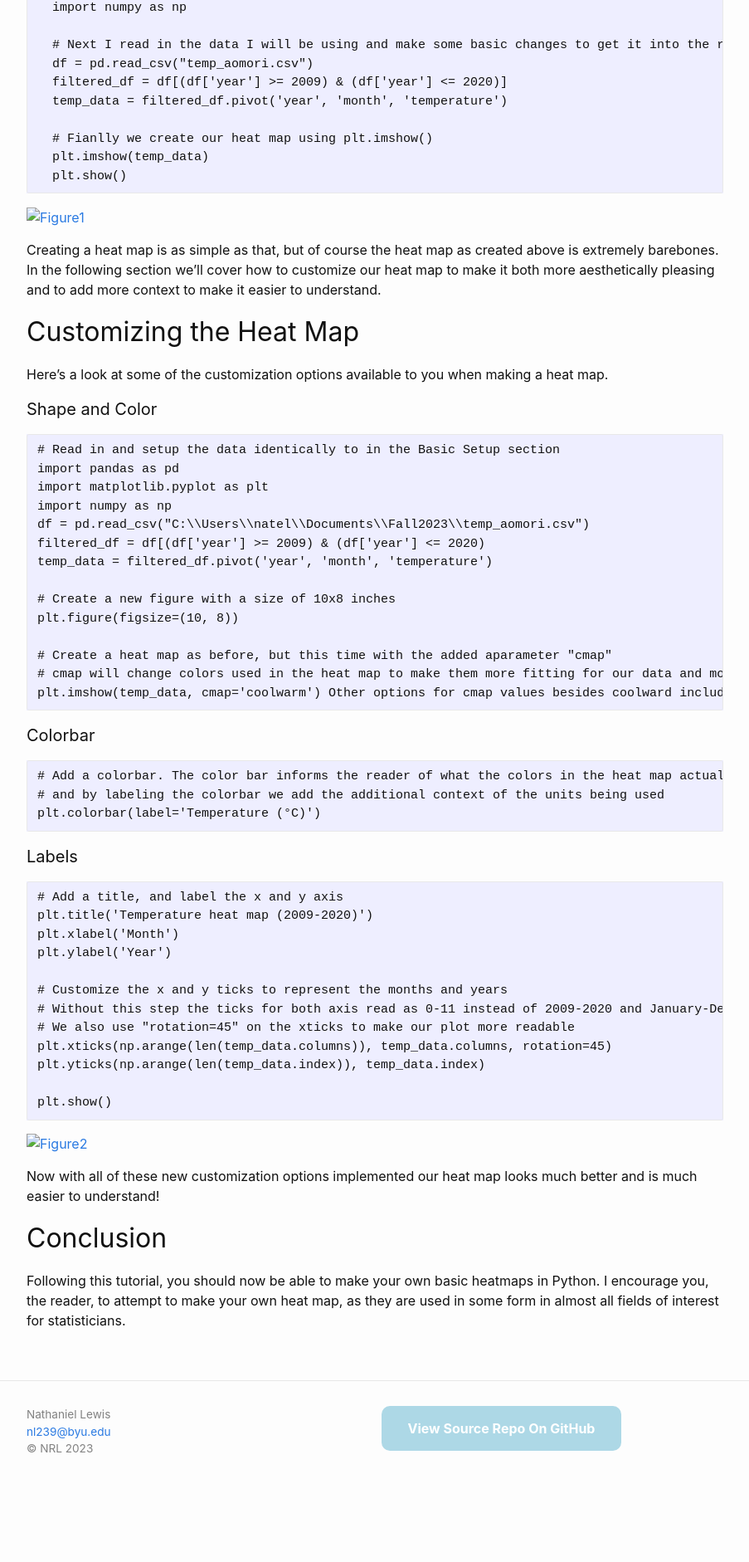
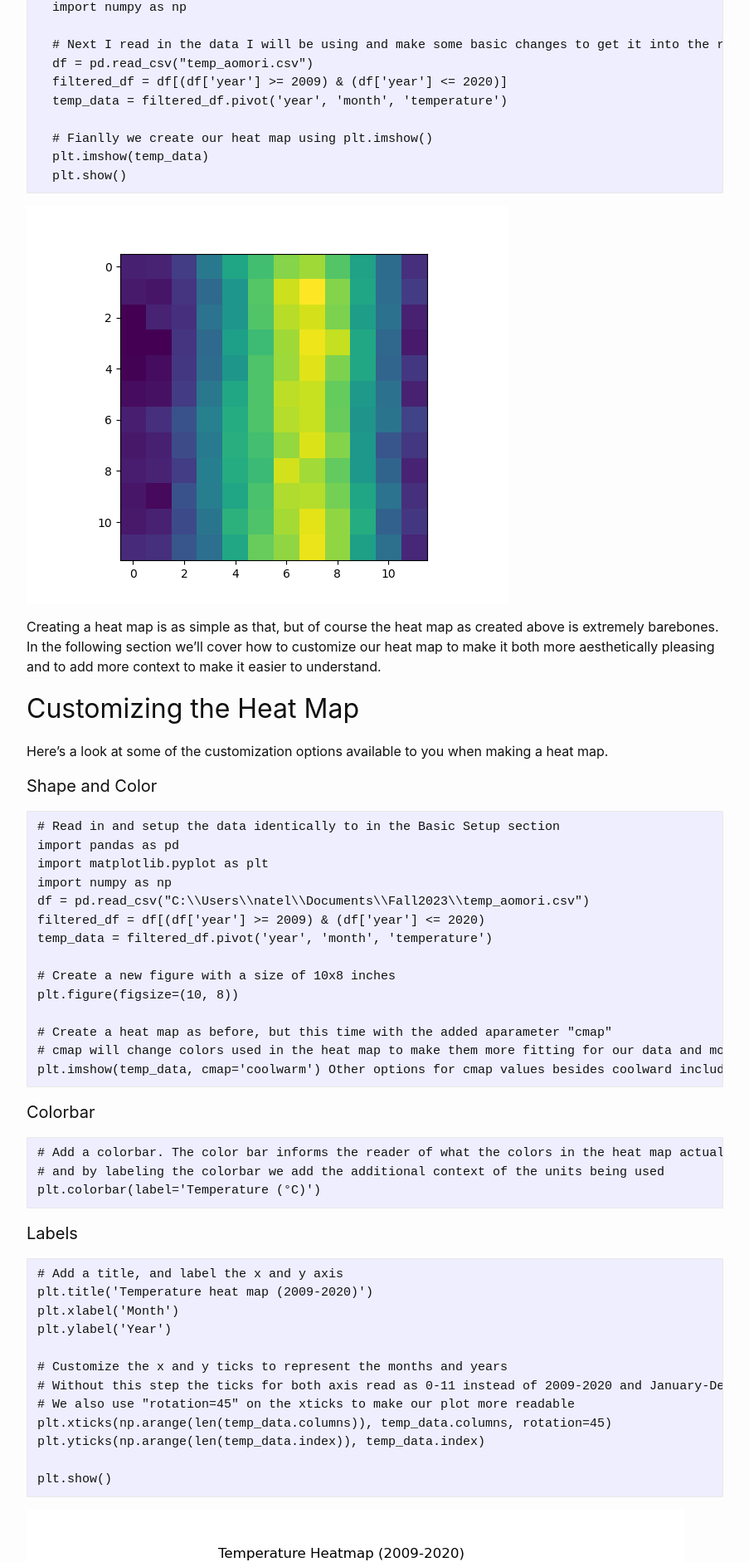
Before and after one commit to natelewis17/natelewis17.github.io, a Jekyll site: the page built from _posts/2023-09-01-tutorial.md, in a window 1280 px wide. Shown: the part 1148-3030 px from the top of the page at 83% size, without its empty margins (188-1091 px from the left). Built offline with Jekyll 4.4.1, drawn with Linux system fonts in a browser that asks for light colours; comment, search, counter and statistics services are not loaded; before the commit the page ends 2963 px from its top, so only the background shows below that.

Commit message:
trying to get the images to appear as wanted

```diff
--- a/_posts/2023-09-01-tutorial.md
+++ b/_posts/2023-09-01-tutorial.md
@@ -43,7 +43,7 @@ The heat map we create will allow us to see the trends in temperature for every
       plt.imshow(temp_data)
       plt.show()
 
-[![Figure1](natelewis17.github.io/assets/images/Figure_1.png)](https://github.com/natelewis17/natelewis17.github.io/blob/main/assets/images/Figure_1.png)
+![Figure1](https://github.com/natelewis17/natelewis17.github.io/blob/main/assets/images/Figure_1.png)
 
 Creating a heat map is as simple as that, but of course the heat map as created above is extremely barebones.
 In the following section we'll cover how to customize our heat map to make it both more aesthetically pleasing and to add more context to make it easier to understand.
@@ -92,7 +92,7 @@ Other options for cmap values besides coolward include jet, summer, spring, infe
 
     plt.show()
 
-[![Figure2](natelewis17.github.io/assets/images/Figure_1.png)](https://github.com/natelewis17/natelewis17.github.io/blob/main/assets/images/Figure_2.png)
+![Figure2](https://github.com/natelewis17/natelewis17.github.io/blob/main/assets/images/Figure_2.png)
 
 Now with all of these new customization options implemented our heat map looks much better and is much easier to understand!
 
```
